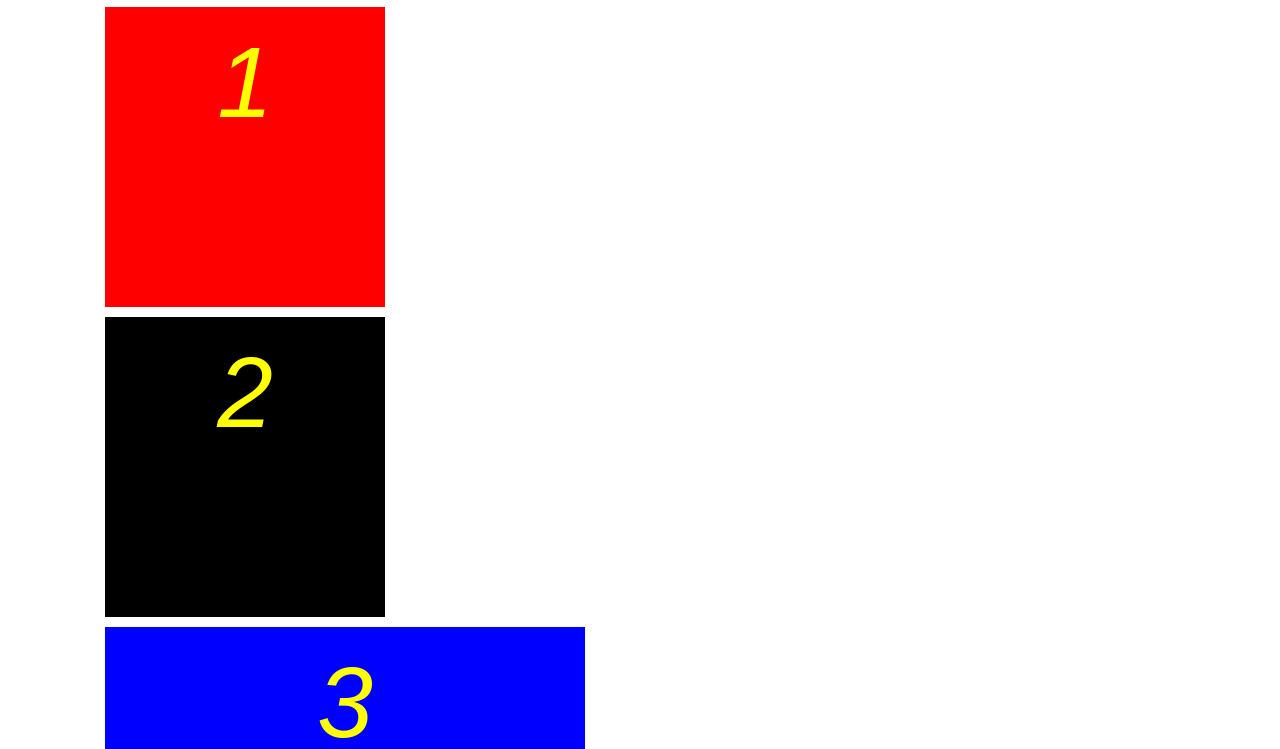
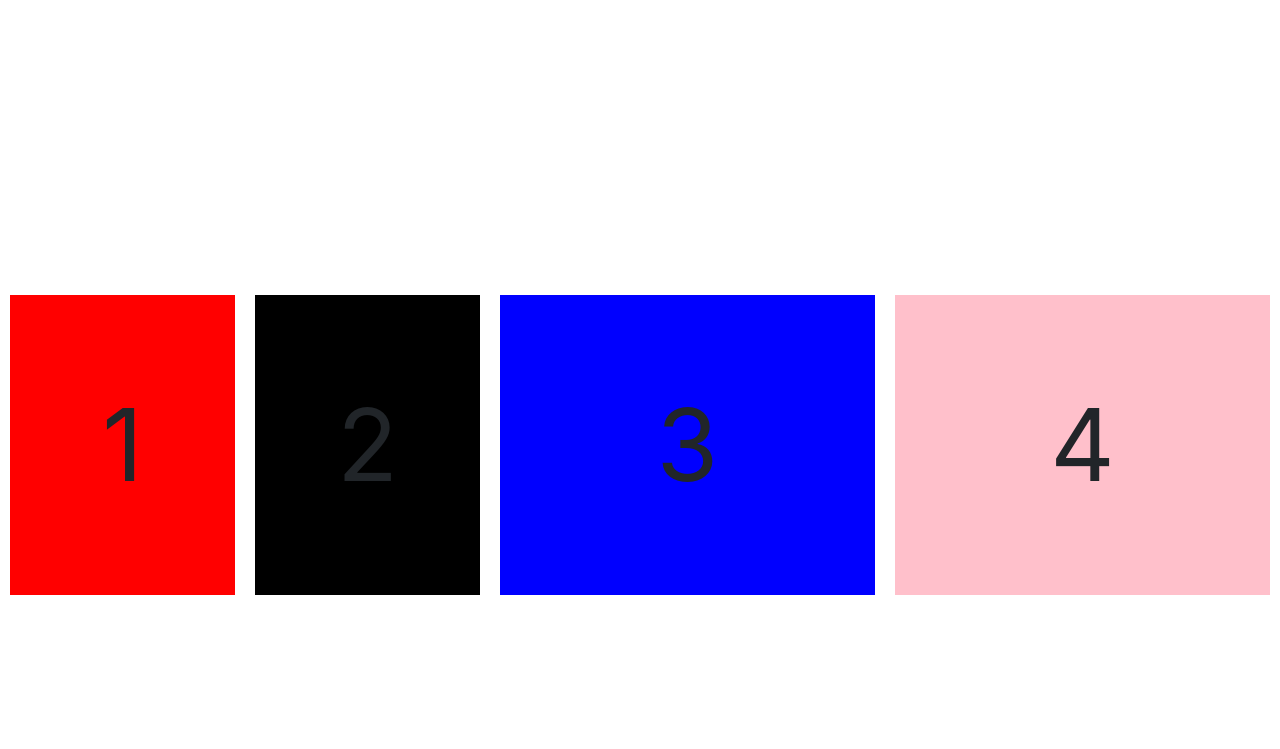
Before and after one commit to anauyehara/Flexbox-Example2, a plain HTML site: page index.html in a window 1280 px wide. Shown: the part 51-800 px from the top of the page. Drawn offline with nearby package versions, Linux system fonts and the light colour scheme.

Commit message:
assing.1

```diff
--- a/css/styles.css
+++ b/css/styles.css
@@ -6,6 +6,8 @@
 .block-1 {
     border: 600px;
     height: 600px;
+    display: flex;
+    flex-direction: row;
     align-items: flex-end;
 
 
@@ -14,29 +16,33 @@
 .box {
     height: 300px;
     margin: 10px;
+    font-size: 100px;
     content: counter(one,two,three,four);
+    display: flex;
+    flex-direction: row;
+    align-items: center;
+    justify-content: center;
 
 }
-.box2 {
+
+.red {
+    background-color:red;
     width: 300px;
-}
 
-.box3 {
-    width: 500px;
-
-}
-.red {
-    background-color:red
 }
 .black {
     background-color: black;
+    width: 300px;
 }
 .blue {
     background-color: blue;
+    width: 500px;
 }
 
 .pink {
     background-color: pink;
+    width: 500px;
+
 }
 
 .content {
@@ -45,8 +51,5 @@
     color: yellow;
       }
 
-.flex-container {
-    text-align: center;
-
-
-    }
+/* .flex-container { */
+    /* text-align: center; */
--- a/index.html
+++ b/index.html
@@ -19,28 +19,21 @@
         <script src="https://stackpath.bootstrapcdn.com/bootstrap/4.3.1/js/bootstrap.min.js" integrity="sha384-JjSmVgyd0p3pXB1rRibZUAYoIIy6OrQ6VrjIEaFf/nJGzIxFDsf4x0xIM+B07jRM" crossorigin="anonymous"></script>
 
         <div class="h1">
-        <h1>Flexbox</h1>
+            <h1>Flexbox</h1>
         </div>
 
 
-        <div class="block-1"><div class="flex-container">
-        <div class="content">
-        <div class="container">
-        <div class="box">
-        <div class="box2">
-
-        <div class="box red"><i class="text">1</i></div>
-        <div class="box black"><i class="text">2</i></div>
-
-     </div>
-
-     <div class="box3">
-
-        <div class="box blue"><i class="text">3</i></div>
-        <div class="box pink"><i class="text">4</i></div>
+        <div class="block-1">
+            <div class="box red">1</div>
+            <div class="box black">2</div>
+            <div class="box blue">3</div>
+            <div class="box pink">4</div>
+        </div>
 
 
-    </div>
+
+
+
 
 
 </body>
```
